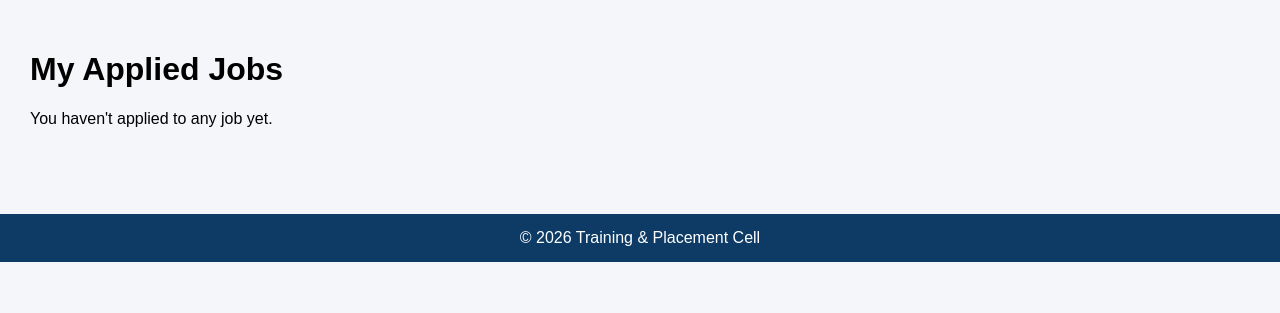
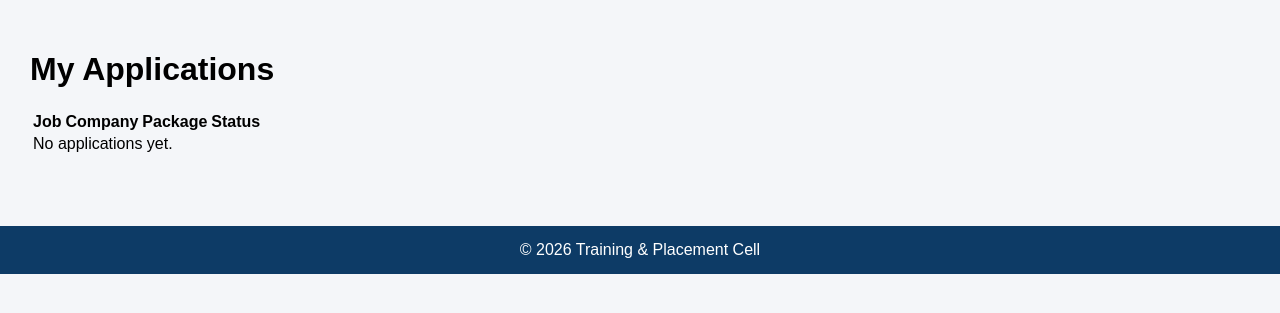
Before and after one commit to karanonkar/tnp-portal, a Django app: page /my-applications/ in a window 1280 px wide. Shown: the part 66-379 px from the top of the page. Run offline with Django 5.2, Linux system fonts and the light colour scheme; a user stored in the database is signed in; tables that the repository leaves empty hold one stand-in row (values such as "Sample post").

Commit message:
Updated code

```diff
--- a/accounts/templates/accounts/my_applications.html
+++ b/accounts/templates/accounts/my_applications.html
@@ -1,18 +1,53 @@
 {% extends 'accounts/base.html' %}
+
 {% block title %}My Applications{% endblock %}
 
 {% block content %}
 
-<h1>My Applied Jobs</h1>
+<h1>My Applications</h1>
+
+<table class="table table-bordered">
+
+<tr>
+<th>Job</th>
+<th>Company</th>
+<th>Package</th>
+<th>Status</th>
+</tr>
 
 {% for app in applications %}
-<div class="stat-card">
-    <h3>{{ app.job.title }}</h3>
-    <p><strong>Company:</strong> {{ app.job.company.name }}</p>
-    <p><strong>Applied On:</strong> {{ app.applied_at }}</p>
-</div>
+
+<tr>
+
+<td>{{ app.job.title }}</td>
+<td>{{ app.job.company.name }}</td>
+<td>{{ app.job.package }}</td>
+
+<td>
+
+{% if app.status == "pending" %}
+<span class="badge bg-warning">Pending</span>
+
+{% elif app.status == "shortlisted" %}
+<span class="badge bg-success">Shortlisted</span>
+
+{% elif app.status == "rejected" %}
+<span class="badge bg-danger">Rejected</span>
+
+{% endif %}
+
+</td>
+
+</tr>
+
 {% empty %}
-<p>You haven't applied to any job yet.</p>
+
+<tr>
+<td colspan="4">No applications yet.</td>
+</tr>
+
 {% endfor %}
 
+</table>
+
 {% endblock %}
--- a/accounts/urls.py
+++ b/accounts/urls.py
@@ -14,6 +14,7 @@ urlpatterns = [
     path('application/<int:app_id>/<str:status>/',views.update_application_status,name='update_application_status'),
     path('shortlist/<int:application_id>/', views.shortlist_student, name='shortlist_student'),
     path('reject/<int:application_id>/', views.reject_student, name='reject_student'),
-
+    path('delete-job/<int:job_id>/', views.delete_job, name='delete_job'),
+    path('edit-job/<int:job_id>/', views.edit_job, name='edit_job'),
 
 ]
--- a/accounts/views.py
+++ b/accounts/views.py
@@ -260,3 +260,42 @@ def reject_student(request, application_id):
     application.save()
 
     return redirect('job_applicants', job_id=application.job.id)
+
+@login_required
+def delete_job(request, job_id):
+
+    if request.user.role != 'company':
+        return redirect('dashboard')
+
+    job = Job.objects.get(id=job_id)
+
+    if job.company != request.user:
+        return redirect('dashboard')
+
+    job.delete()
+
+    return redirect('dashboard')
+
+@login_required
+def edit_job(request, job_id):
+
+    if request.user.role != 'company':
+        return redirect('dashboard')
+
+    job = Job.objects.get(id=job_id)
+
+    if job.company != request.user:
+        return redirect('dashboard')
+
+    if request.method == 'POST':
+
+        job.title = request.POST.get('title')
+        job.description = request.POST.get('description')
+        job.package = request.POST.get('package')
+        job.last_date = request.POST.get('last_date')
+
+        job.save()
+
+        return redirect('dashboard')
+
+    return render(request, 'accounts/edit_job.html', {'job': job})
```
Also changed, not shown: accounts/templates/accounts/company_dashboard.html (+8 -0 lines), accounts/templates/accounts/edit_job.html (added, +22 -0 lines), accounts/templates/accounts/student_dashboard.html (+10 -0 lines), accounts/templates/accounts/post_job.html (line endings or trailing spaces).
